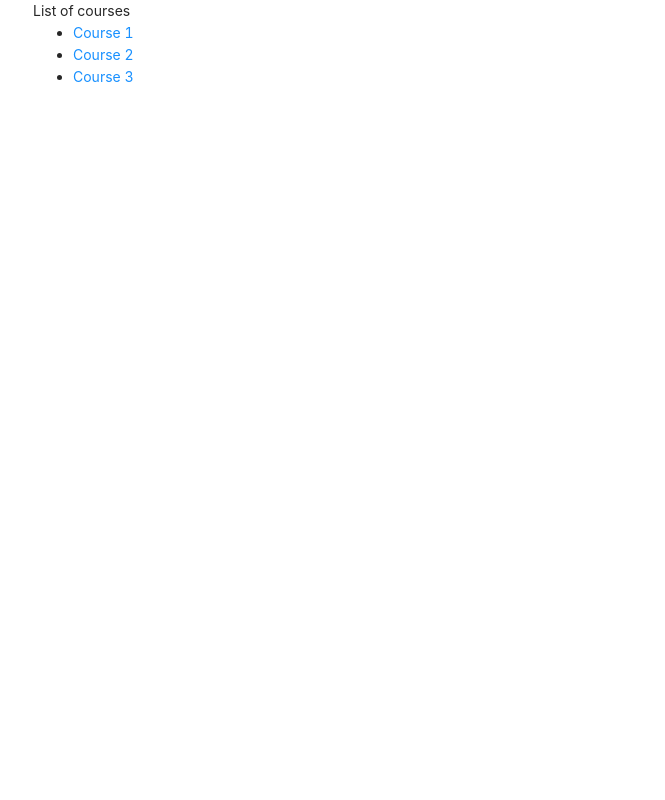
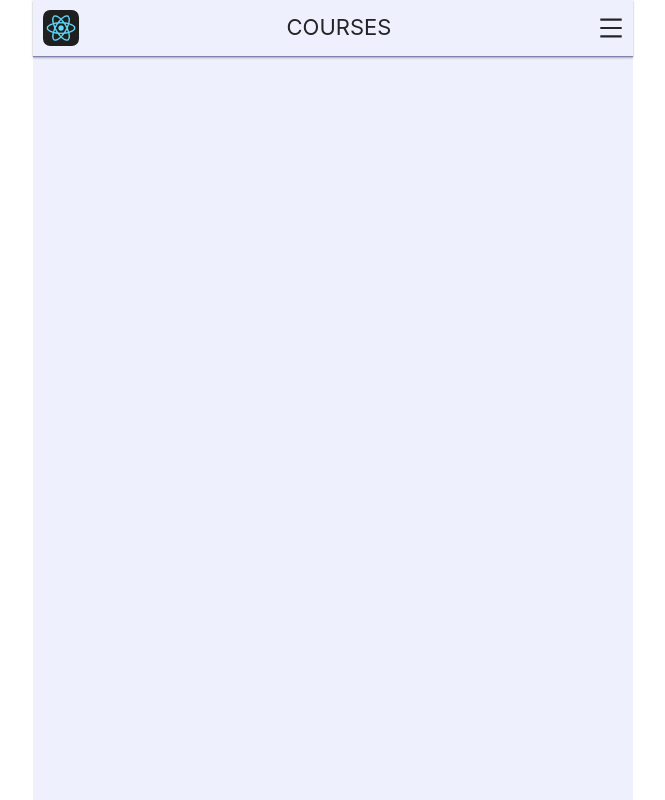
Before and after one commit to flownotes/flownotes.github.io, a React (Create React App) app: page /notes in a window 1280 px wide. Shown: the whole page, without its empty margins (307-972 px from the left). Built offline with nearby package versions, Linux system fonts and the light colour scheme.

Commit message:
Basic skeleton for course page is up

```diff
--- /dev/null
+++ b/src/AllCourses.css
@@ -0,0 +1,29 @@
+.courses-shell{
+  min-height: 100vh;
+}
+
+nav.all-courses-nav {
+  display: flex;
+  justify-content: space-between;
+  padding: 10px;
+  box-shadow: 0px 1px 2px 0px darkgrey;
+  border-bottom: 1px solid #7f82af;
+}
+
+nav.all-courses-nav img{
+  /*without this img stretches*/
+  flex-grow: 0;
+}
+
+nav.all-courses-nav > p {
+  text-align: center;
+  font-size: 22px;
+  margin-bottom: 0px;
+}
+
+nav.all-courses-nav > span {
+  display: flex;
+  align-items: center;
+  font-size: 24px;
+  margin-bottom: 0px;
+}
--- /dev/null
+++ b/src/AllCourses.js
@@ -0,0 +1,55 @@
+import React from "react"
+import Logo from "./components/Logo"
+import { Dropdown, Menu } from "antd"
+import { MenuOutlined } from '@ant-design/icons'
+
+import "./AllCourses.css"
+
+
+// generate some mock data to develop the components + interaction
+// for images just screen shot a few thumbnails, have them in /public or base64 embed
+let data = {}
+
+export default function AllCourses(){
+  return (
+    <div className="courses-shell">
+      <Nav />
+
+    </div>
+  )
+}
+
+function Nav(){
+
+  const menu = (
+    <Menu>
+      <Menu.Item>
+        <a target="_blank" rel="noopener noreferrer" href="http://www.alipay.com/">
+          1st menu item
+        </a>
+      </Menu.Item>
+      <Menu.Item>
+        <a target="_blank" rel="noopener noreferrer" href="http://www.taobao.com/">
+          2nd menu item
+        </a>
+      </Menu.Item>
+      <Menu.Item>
+        <a target="_blank" rel="noopener noreferrer" href="http://www.tmall.com/">
+          3rd menu item
+        </a>
+      </Menu.Item>
+      <Menu.Item danger>a danger item</Menu.Item>
+    </Menu>
+  )
+
+  return (
+    <nav className="all-courses-nav">
+      <Logo style={{height: "36px", padding:"3px"}}/>
+      {/* V this is still not centered (bad css, but def looks centered) */}
+      <p>COURSES</p>
+      <Dropdown overlay={menu}>
+        <MenuOutlined />
+      </Dropdown>
+    </nav>
+    )
+}
--- a/src/App.css
+++ b/src/App.css
@@ -2,4 +2,5 @@
     max-width: 600px;
     margin: auto;
     min-height: 100vh;
+    background: #eff0fd;
 }
--- a/src/App.js
+++ b/src/App.js
@@ -8,7 +8,8 @@ import {
   Link
 } from "react-router-dom";
 
-import Home from "./Home.js"
+import Home from "./Home"
+import AllCourses from "./AllCourses"
 import "./App.css"
 
 export default function App() {
@@ -79,19 +80,19 @@ function NoMatch() {
 }
 
 // URL = '/notes'
-function AllCourses() {
-  let { url } = useRouteMatch()
-  return (
-    <>
-    <div>List of courses</div>
-    <ul>
-      <li><Link to={`${url}/c1`}>Course 1</Link></li>
-      <li><Link to={`${url}/c2`}>Course 2</Link></li>
-      <li><Link to={`${url}/c3`}>Course 3</Link></li>
-    </ul>
-    </>
-  )
-}
+// function AllCourses() {
+//   let { url } = useRouteMatch()
+//   return (
+//     <>
+//     <div>List of courses</div>
+//     <ul>
+//       <li><Link to={`${url}/c1`}>Course 1</Link></li>
+//       <li><Link to={`${url}/c2`}>Course 2</Link></li>
+//       <li><Link to={`${url}/c3`}>Course 3</Link></li>
+//     </ul>
+//     </>
+//   )
+// }
 
 // URL = '/notes/courseId'
 function AllVideos(){
--- a/src/Home.css
+++ b/src/Home.css
@@ -1,7 +1,6 @@
 .home-shell {
     display: flex;
     min-height: 100vh;
-    background: #eff0fd;
     padding: 1em;
 }
 
--- /dev/null
+++ b/src/components/Logo.js
@@ -0,0 +1,21 @@
+import React from "react";
+
+
+export default function Logo(props){
+  const clicked = props.onClick
+  let style = props.style || {}
+  style = Object.assign({
+                          height:"100px",
+                          background:"#1f1f1f",
+                          borderRadius:"20%",
+                          padding: "7px"
+                        }, style)
+  return (
+    <img className="logo"
+         src="/logo192.png"
+         alt="FlowNotes Logo"
+         style={style}
+         onClick={clicked}
+    />
+  )
+}
```
